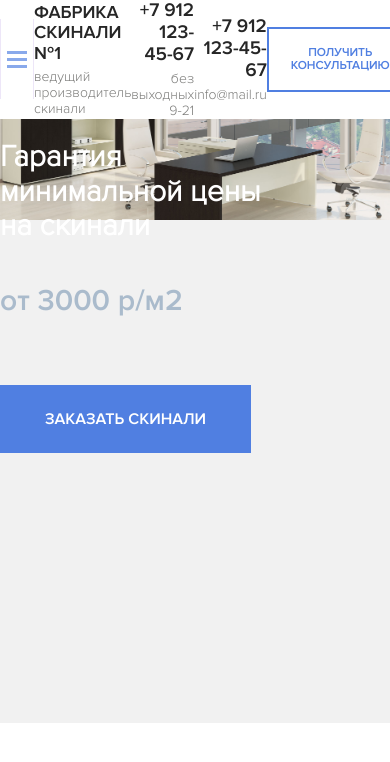
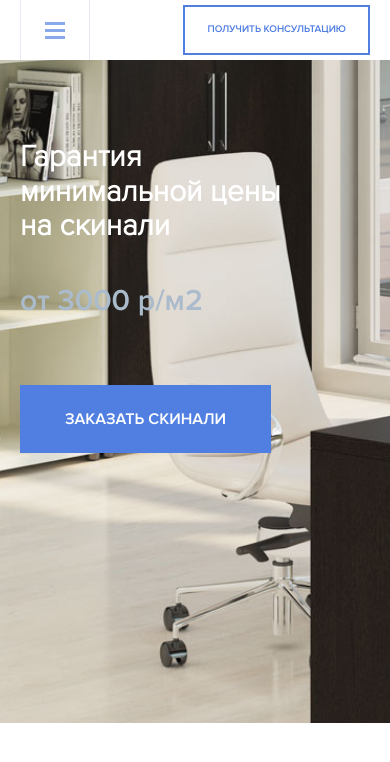
Before and after one commit to AVRaptor/testwork, a plain HTML site: page index.html in a window 390 px wide. Drawn offline with Linux system fonts and the light colour scheme.

Commit message:
Адаптив для главного экрана

```diff
--- a/sass/_grid.sass
+++ b/sass/_grid.sass
@@ -4,3 +4,13 @@
 .container
   max-width: 1170px
   margin: auto
+@media (max-width: 1199px)
+  .container
+    max-width: 960px
+@media (max-width: 991px)
+  .container
+    max-width: 750px
+@media (max-width: 768px)
+  .container
+    max-width: 100%
+    padding: 0 20px
--- a/sass/_interface.sass
+++ b/sass/_interface.sass
@@ -16,3 +16,6 @@ body
   background-color: $primary
   color: #ffffff
   +bold
+@media (max-width: 576px)
+  .button-o
+    font-size: 10px
--- a/sass/blocks/_hero.sass
+++ b/sass/blocks/_hero.sass
@@ -13,3 +13,7 @@
     font-size: 30px
     color: #abc
     +bold
+@media (max-width: 991px)
+  .hero
+    background-size: cover
+    background-position: top left 30%
--- a/sass/blocks/_navbar.sass
+++ b/sass/blocks/_navbar.sass
@@ -8,7 +8,6 @@
     display: flex
     align-items: center
     justify-content: space-between
-    min-height: 80px
   &__mobile, &__landline
     text-align: right
   &__phone
@@ -33,7 +32,7 @@
   padding: 16px 0
   background-color: $primary
   transition: 0.2s
-  transform: translateY(-100%)
+  transform: translateY(-200%)
   &_active
     transform: translateY(0)
   &__nav
@@ -73,3 +72,18 @@
     display: block
     font-size: 14px
     color: $text-color-light
+@media (max-width: 991px)
+  .navbar
+    &__mobile, &__landline
+      display: none
+@media (max-width: 576px)
+  .logo
+    display: none
+  .menu
+    top: 60px
+    &-button
+      height: 60px
+    &__nav
+      flex-direction: column
+    &__link
+      margin-bottom: 15px
```
Also changed, not shown: css/style.css, 1 other file.
